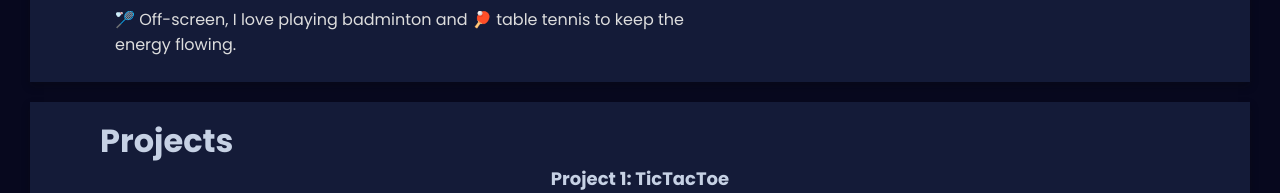
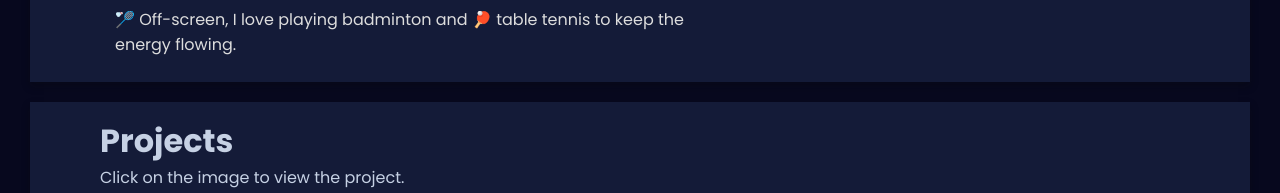
Before and after one commit to Aditya-KL/Bio, a plain HTML site: page index.html in a window 1280 px wide. Shown: the part 570-763 px from the top of the page. Drawn offline with Linux system fonts and the light colour scheme.

Commit message:
Update index.html

```diff
--- a/index.html
+++ b/index.html
@@ -41,6 +41,7 @@
 
         <div id="projects">
             <h1>Projects</h1>
+            <p>Click on the image to view the project.</p>
             <div id="project-container">
                 <div class="project">
                     <h3>Project 1: TicTacToe</h3>
```
